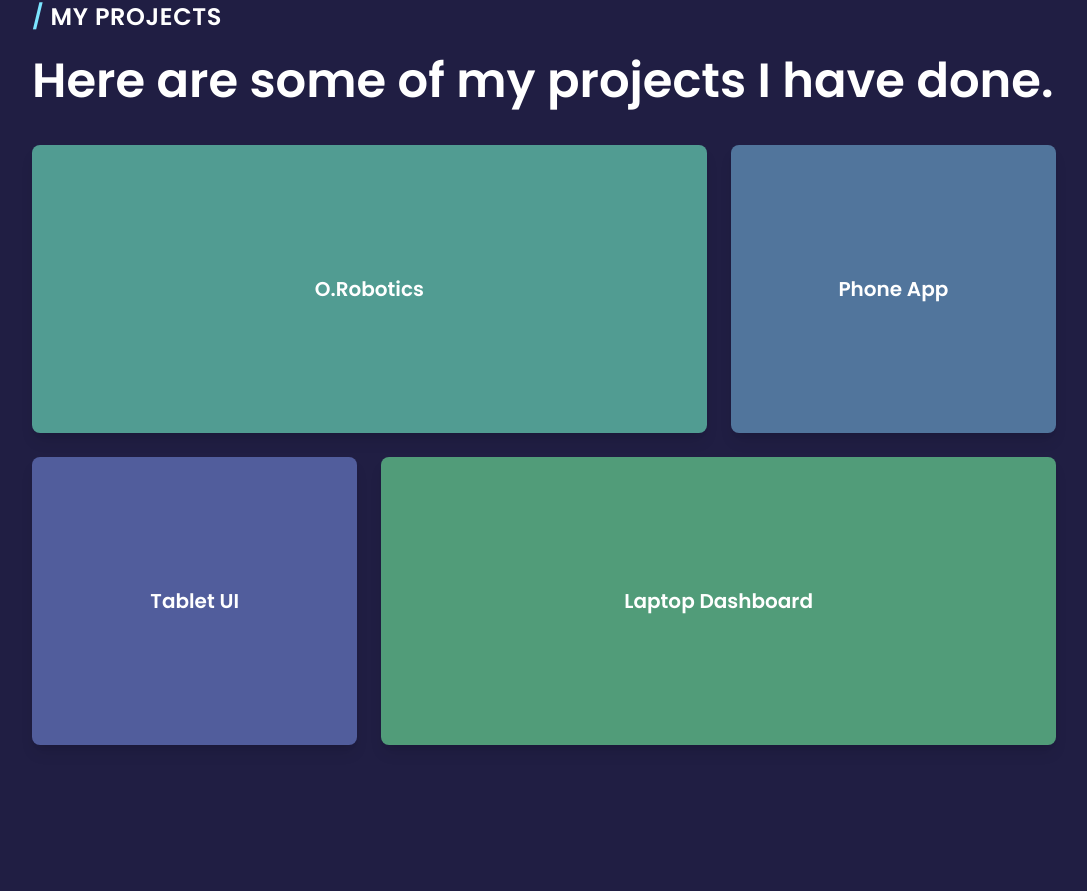
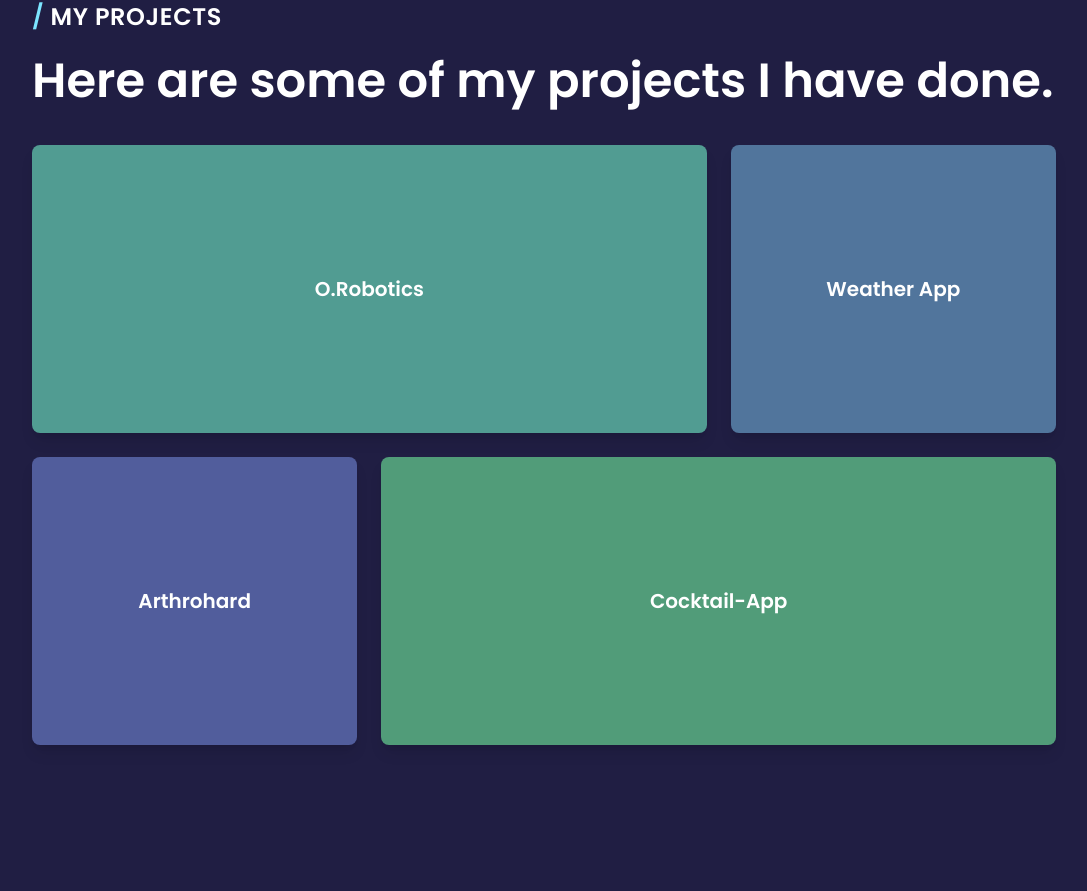
Before and after one commit to KacperLosinski/my-portfolio, a Next.js app: page / in a window 1280 px wide. Shown: the part 2509-3400 px from the top of the page, without its empty margins (96-1183 px from the left). Built offline with nearby package versions, Linux system fonts and the light colour scheme.

Commit message:
Updated Projects Section

```diff
--- a/src/components/projectsPortfolio.tsx
+++ b/src/components/projectsPortfolio.tsx
@@ -5,26 +5,26 @@ import React from "react";
 const projects = [
   {
     title: "O.Robotics",
-    description: "A simple, responsive landing page built with Tailwind CSS, designed to showcase services with a modern and clean layout.",
-    technologies: ["HTML5", "TailwindCSS", "React"],
+    description: "A simple, responsive landing page built with Bootstrap, designed to showcase services with a modern and clean layout.",
+    technologies: ["HTML5", "Bootstrap", "JavaScript"],
     bgColor: "bg-project1",
   },
   {
-    title: "Phone App",
-    description: "A mobile app interface designed for smooth UX and high performance.",
-    technologies: ["React Native", "Expo"],
+    title: "Weather App",
+    description: "Weather app with dynamic backgrounds based on weather and time of day.",
+    technologies: ["Next.js", "API", "CSS", "TypeScript"],
     bgColor: "bg-project2",
   },
   {
-    title: "Tablet UI",
-    description: "A dashboard for managing and tracking tasks efficiently.",
-    technologies: ["Next.js", "TypeScript"],
+    title: "Arthrohard",
+    description: "One-page website for a recruitment task, focused on responsive design.",
+    technologies: ["HTML", "CSS", "JavaScript"],
     bgColor: "bg-project3",
   },
   {
-    title: "Laptop Dashboard",
-    description: "An advanced analytics dashboard for data visualization.",
-    technologies: ["Vue.js", "Chart.js"],
+    title: "Cocktail-App",
+    description: "Cocktail recipe app developed as my thesis project. Features include ingredient-based search, user authentication, adding custom recipes, favoriting, commenting, and rating others' creations.",
+    technologies: ["React", "Node.js", "JavaScript", "CSS", "Firebase", "MongoDB", "Render"  ],
     bgColor: "bg-project4",
   },
 ];
```
